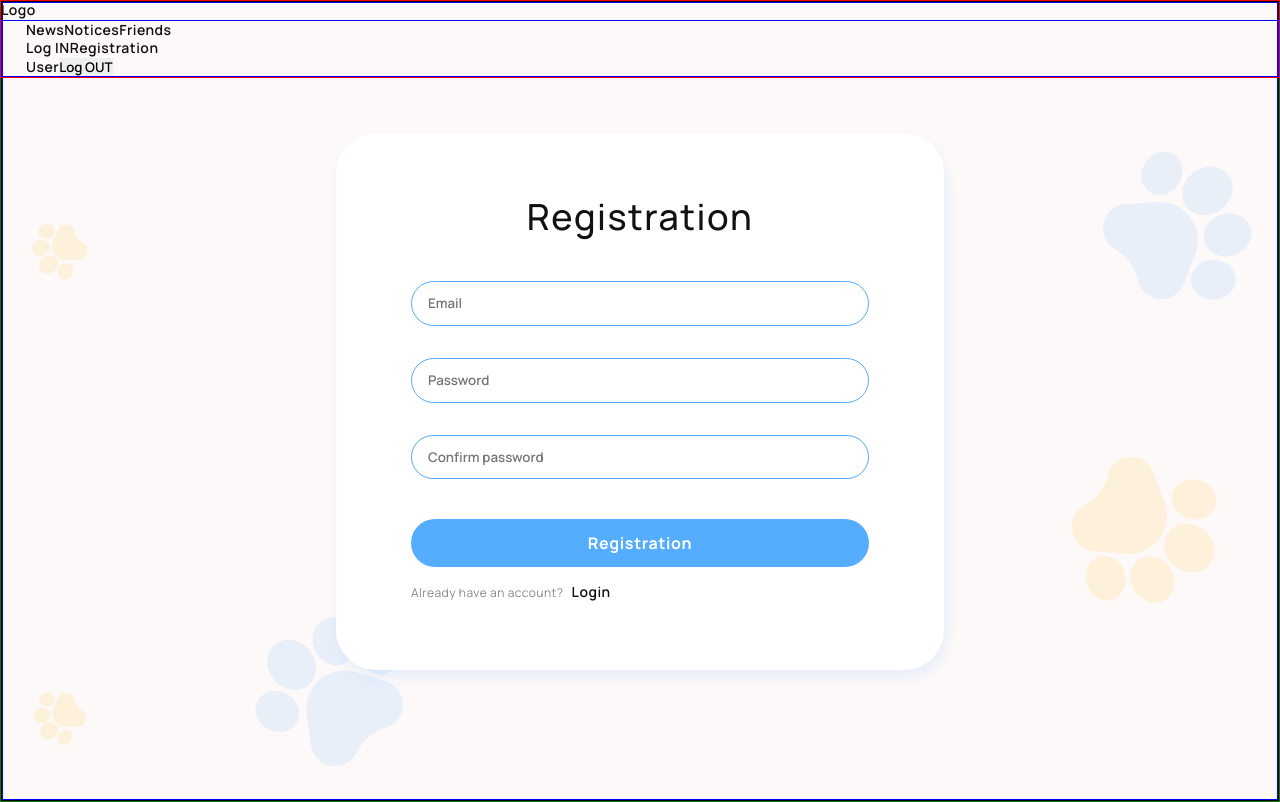
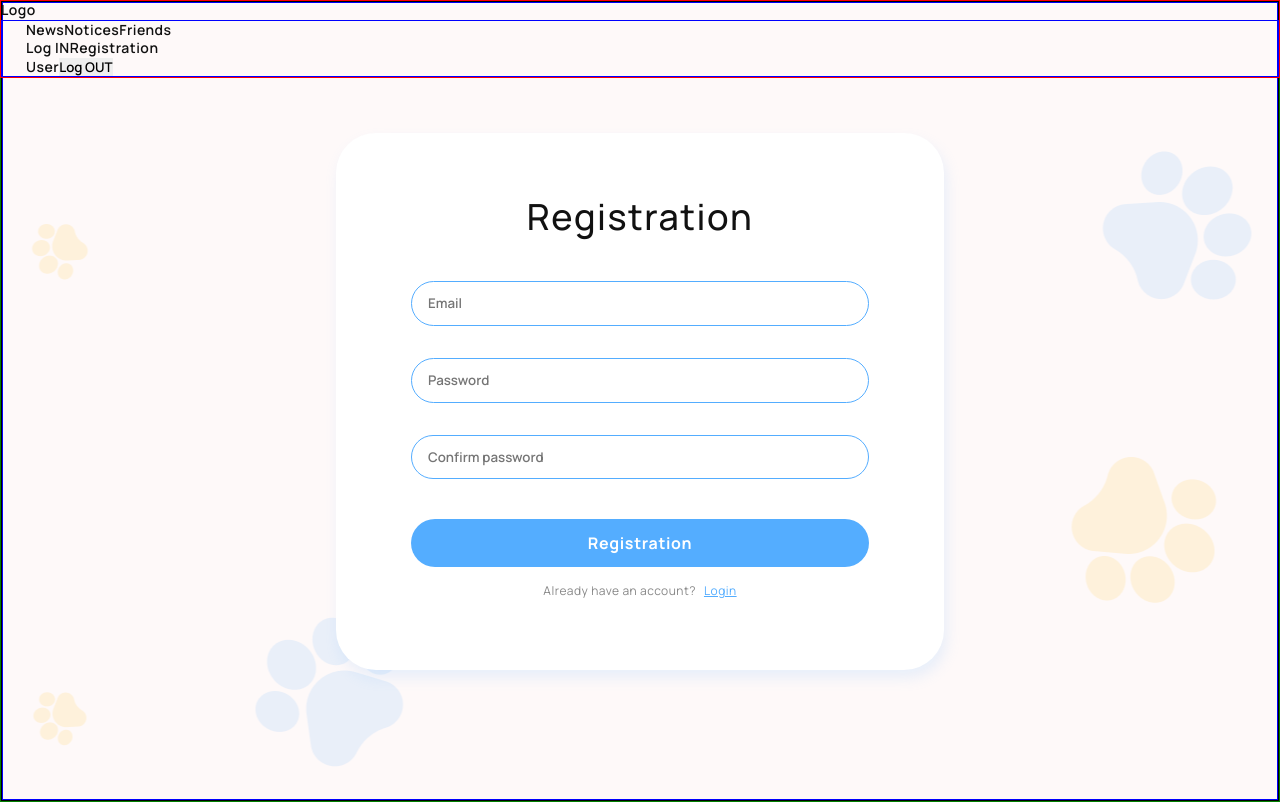
Before and after one commit to NNaumenko83/pets-front, a React (Vite) app: page /register in a window 1280 px wide. Built offline with nearby package versions, Linux system fonts and the light colour scheme.

Commit message:
UPD: Input

```diff
--- a/src/components/AuthForm/AuthForm.tsx
+++ b/src/components/AuthForm/AuthForm.tsx
@@ -14,7 +14,7 @@ import InputErrorWrapper from '../InputErrorWrapper/InputErrorWrapper'
 import ErrorMessage from '../ErrorMessage/ErrorMessage'
 import FormContentWrapper from '../FormContentWrapper/FormContentWrapper'
 import AuthButton from '../AuthButton/AuthButton'
-import FormText from '../FormText/FormText'
+import FormText from '../FormTextAndLink/FormTextAndLink'
 
 const schema = yup
     .object({
@@ -95,7 +95,11 @@ function AuthForm() {
                 </InputsWrapper>
                 <AuthButton type="submit">Registration</AuthButton>
             </FormContentWrapper>
-            <FormText text="Already have an account?" to="/login" />
+            <FormText
+                text="Already have an account?"
+                to="/login"
+                textLink="Login"
+            />
         </Form>
     )
 }
--- a/src/components/FormText/FormText.tsx
+++ /dev/null
@@ -1,19 +0,0 @@
-import { Link } from 'react-router-dom'
-import Text from './Text/Text'
-import TextLinkWrapper from './FormText.styled'
-
-type IFormTextProps = {
-    text: string
-    to: string
-}
-
-function FormText({ text, to }: IFormTextProps) {
-    return (
-        <TextLinkWrapper>
-            <Text>{text}</Text>
-            <Link to={to}>Login</Link>
-        </TextLinkWrapper>
-    )
-}
-
-export default FormText
--- /dev/null
+++ b/src/components/FormTextAndLink/CustomLink/CustomLink.styled.ts
@@ -0,0 +1,14 @@
+/* eslint-disable @typescript-eslint/no-explicit-any */
+import { Link } from 'react-router-dom'
+import styled from '@emotion/styled'
+
+const LinkStyled = styled(Link)`
+    color: ${({ theme }) => (theme as any).colors?.formLinkTextColor};
+    font-family: 'Manrope Regular';
+    font-size: 0.75rem;
+    line-height: 1.25;
+    letter-spacing: 0.03rem;
+    text-decoration-line: underline;
+`
+
+export default LinkStyled
--- /dev/null
+++ b/src/components/FormTextAndLink/CustomLink/CustomLink.tsx
@@ -0,0 +1,13 @@
+import { ReactNode } from 'react'
+import LinkStyled from './CustomLink.styled'
+
+type ILinkProps = {
+    children: ReactNode
+    to: string
+}
+
+function CustomLink({ children, to }: ILinkProps) {
+    return <LinkStyled to={to}>{children}</LinkStyled>
+}
+
+export default CustomLink
--- a/src/components/FormText/FormText.styled.ts
+++ b/src/components/FormTextAndLink/FormTextAndLink.styled.ts
@@ -2,7 +2,9 @@ import styled from '@emotion/styled'
 
 const TextLinkWrapper = styled.div`
     display: flex;
+    width: 100%;
     margin-top: 1rem;
+    justify-content: center;
     align-items: center;
     gap: 0.5rem;
 `
--- /dev/null
+++ b/src/components/FormTextAndLink/FormTextAndLink.tsx
@@ -0,0 +1,20 @@
+import Text from './Text/Text'
+import TextLinkWrapper from './FormTextAndLink.styled'
+import CustomLink from './CustomLink/CustomLink'
+
+type IFormTextAndLinkProps = {
+    text: string
+    textLink: string
+    to: string
+}
+
+function FormTextAndLink({ text, to, textLink }: IFormTextAndLinkProps) {
+    return (
+        <TextLinkWrapper>
+            <Text>{text}</Text>
+            <CustomLink to={to}>{textLink}</CustomLink>
+        </TextLinkWrapper>
+    )
+}
+
+export default FormTextAndLink
--- a/src/components/Input/Input.styled.ts
+++ b/src/components/Input/Input.styled.ts
@@ -0,0 +1,7 @@
+import styled from '@emotion/styled'
+
+const InputStyled = styled.input`
+    width: 100%;
+`
+
+export default InputStyled
--- a/src/components/Input/Input.tsx
+++ b/src/components/Input/Input.tsx
@@ -3,6 +3,7 @@
 /* eslint-disable react/jsx-props-no-spreading */
 /* eslint-disable @typescript-eslint/no-explicit-any */
 import { FieldValues, Path, UseFormRegister } from 'react-hook-form'
+import InputStyled from './Input.styled'
 
 interface InputFieldProps<TFieldValues extends FieldValues> {
     type: string
@@ -18,7 +19,7 @@ function Input<TFieldValues extends FieldValues>({
     name,
 }: InputFieldProps<TFieldValues>) {
     return (
-        <input
+        <InputStyled
             {...register(name)}
             name={name}
             type={type}
--- a/src/theme/theme.ts
+++ b/src/theme/theme.ts
@@ -4,6 +4,7 @@ declare module '@mui/material/styles' {
     interface Theme {
         colors: {
             buttonTextColor: string
+            formLinkTextColor: string
             buttonHoverTextColor: string
             authButtonBackgroundColor: string
             authButtonTextColor: string
@@ -16,6 +17,7 @@ declare module '@mui/material/styles' {
     interface ThemeOptions {
         colors?: {
             buttonTextColor?: string
+            formLinkTextColor?: string
             buttonHoverTextColor?: string
             authButtonTextColor?: string
             authButtonBackgroundColor?: string
@@ -50,6 +52,8 @@ const theme = createTheme({
     },
     colors: {
         buttonTextColor: '#54ADFF',
+        formLinkTextColor: '#54ADFF',
+        //  ${({ theme }) => (theme as any).colors?.formLinkTextColor};
         buttonHoverTextColor: '#FFFFFF',
         authButtonTextColor: '#FFFFFF',
         authButtonBackgroundColor: '#54ADFF',
```
Also changed, not shown: src/components/FormTextAndLink/Text/Text.styled.ts (renamed from src/components/FormText/Text/Text.styled.ts), src/components/FormTextAndLink/Text/Text.tsx (renamed from src/components/FormText/Text/Text.tsx).
